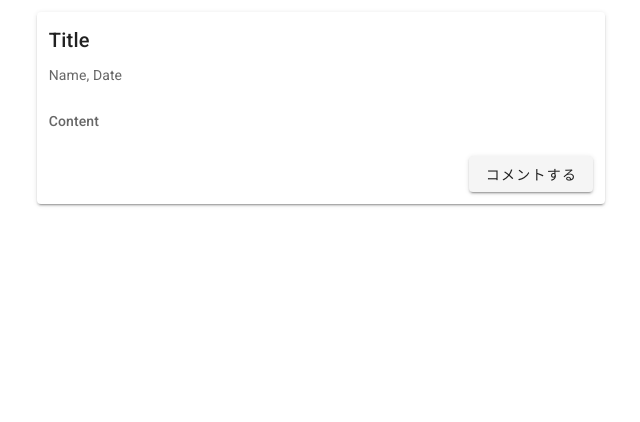
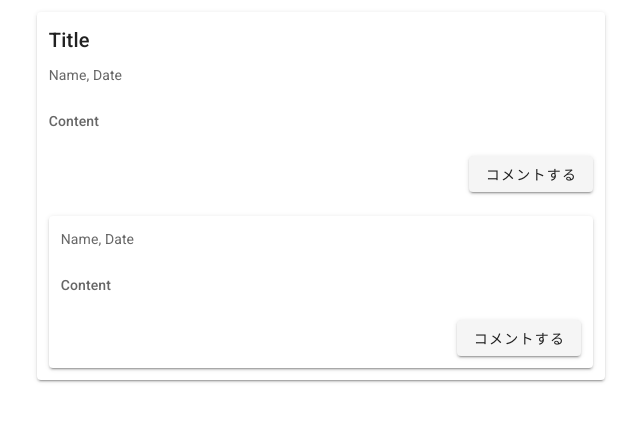
Before and after one commit to ssuto-jp/MessageBoard-Template, a Vue app: page / in a window 1280 px wide. Shown: the top 422 px of the page, without its empty margins (319-959 px from the left). Built offline with nearby package versions, Linux system fonts and the light colour scheme.

Commit message:
Add comment card

```diff
--- /dev/null
+++ b/src/components/CommentCard.vue
@@ -0,0 +1,19 @@
+<template>
+  <v-col>
+    <v-card color="#FFFFFF">
+      <v-card-subtitle class="pa-3">Name, Date</v-card-subtitle>
+      <v-card-text class="pa-3 font-weight-medium">Content</v-card-text>
+      <div class="pa-3" align="end">
+        <v-btn>コメントする</v-btn>
+      </div>
+    </v-card>
+  </v-col>
+</template>
+
+<script lang="ts">
+import Vue from "vue";
+import { Component } from "vue-property-decorator";
+
+@Component
+export default class CommentCard extends Vue {}
+</script>
--- a/src/components/MessageCard.vue
+++ b/src/components/MessageCard.vue
@@ -8,6 +8,8 @@
         <div class="pa-3" align="end">
           <v-btn>コメントする</v-btn>
         </div>
+
+        <comment-card />
       </v-card>
     </v-col>
   </v-row>
@@ -16,7 +18,12 @@
 <script lang="ts">
 import Vue from "vue";
 import { Component } from "vue-property-decorator";
+import CommentCard from "@/components/CommentCard.vue";
 
-@Component
+@Component({
+  components: {
+    CommentCard,
+  },
+})
 export default class MessageCard extends Vue {}
 </script>
```
